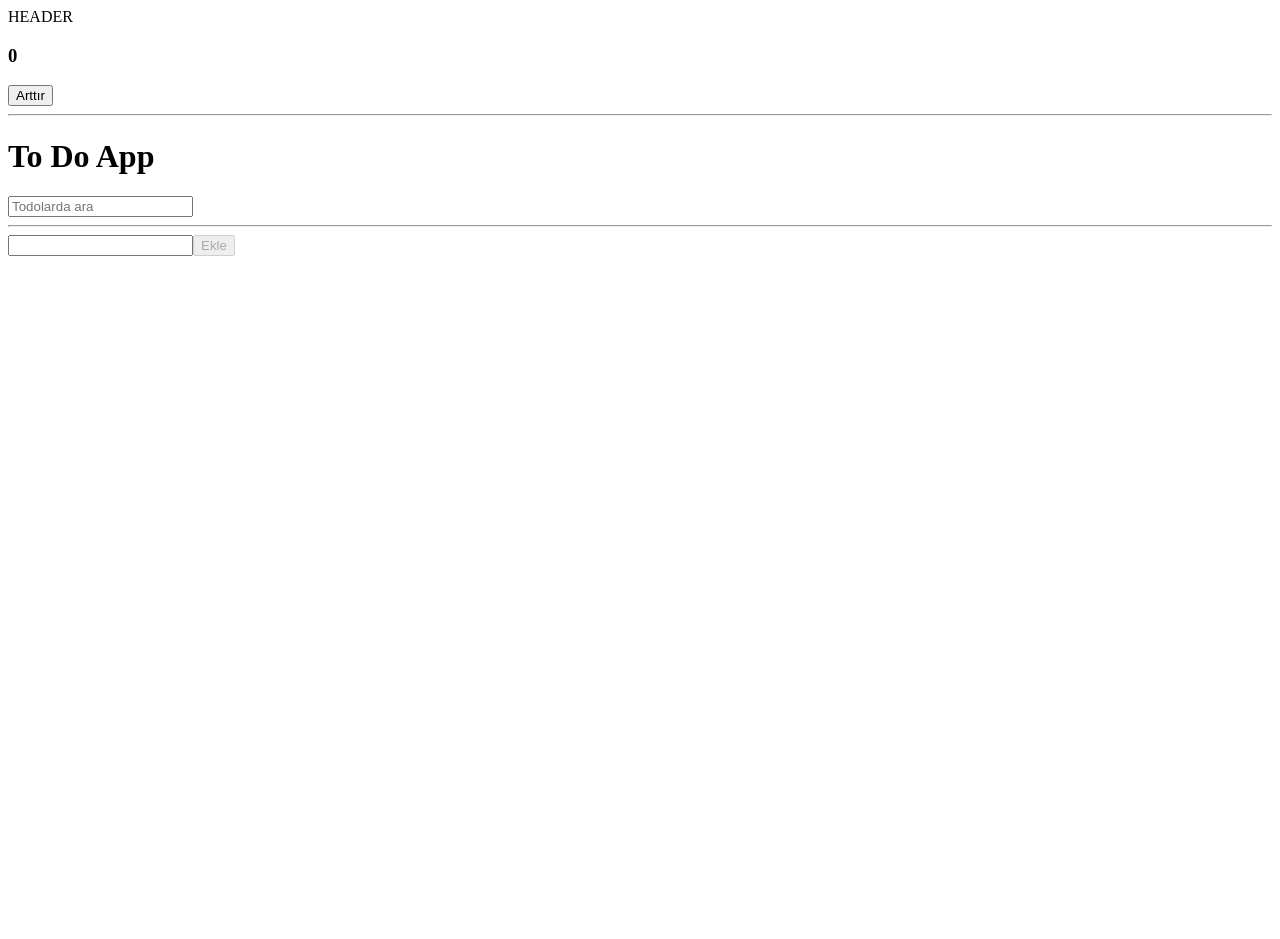
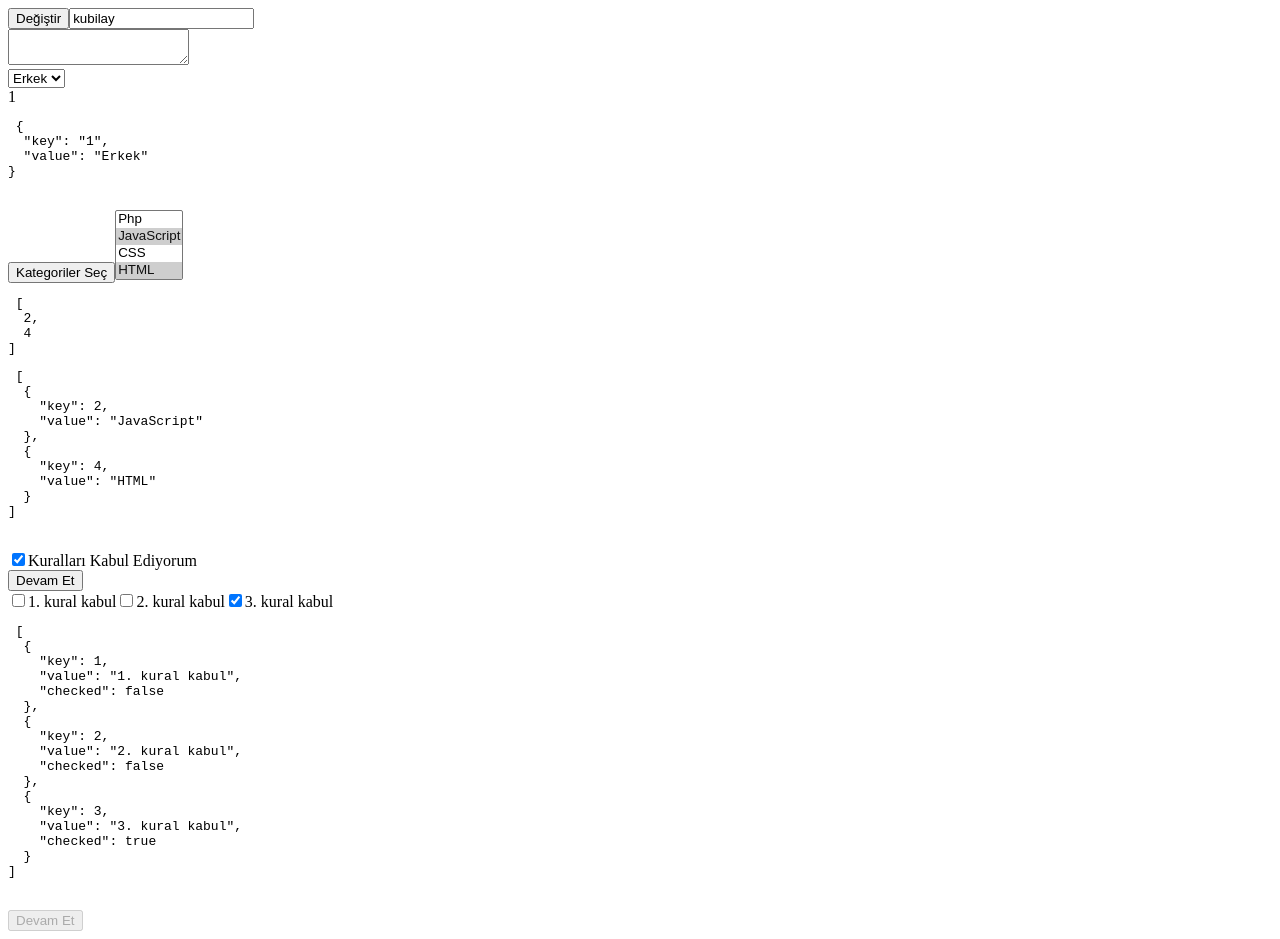
Before and after one commit to kubilayyazi78/ReactStarterKit, a React (Create React App) app: page / in a window 1280 px wide. Before the commit the page ends 800 px from the top, so only its background shows below. Built offline with nearby package versions, Linux system fonts and the light colour scheme.

Commit message:
Form elemanlarıyla çalışıldı.

```diff
--- a/src/App.js
+++ b/src/App.js
@@ -1,69 +1,124 @@
-import { useReducer, useState, useCallback, useMemo } from "react";
-import todoReducer from "./reducers/todoReducer";
-import Header from "./Header";
-import AddToDo from "./AddToDo";
-import Todos from "./Todos";
+//import { useMemo } from "react";
+import { useState } from "react";
+
 function App() {
-  console.log("app rendered");
-  const [state, dispatch] = useReducer(todoReducer, {
-    todos: [],
-    todo: "",
-    search: ''
-  });
+  // const genders=['Erkek','Kadın']
+  const genders = [
+    { key: "1", value: "Erkek" },
+    { key: "2", value: "Kadın" },
+  ];
+  const categoryList = [
+    { key: 1, value: "Php" },
+    { key: 2, value: "JavaScript" },
+    { key: 3, value: "CSS" },
+    { key: 4, value: "HTML" },
+  ];
 
-  const [count, setCount] = useState(0);
+  const checkRule=(key,checked)=>{
+    setRules(rules=>rules.map(rule=>{
+      if(key===rule.key){
+        rule.checked=checked
+      }
+      return rule
+    }))
+  }
 
-  const submitHandle = useCallback(
-    (e) => {
-      e.preventDefault();
-      dispatch({
-        type: "ADD_TODO",
-        todo: state.todo,
-      });
-      //  setTodos([...todos, todo]);
-      //  setTodo('')
-    },
-    [state.todo]
-  );
-  const onChange = useCallback((e) => {
-    //setTodo(e.target.value)
-    dispatch({
-      type: "SET_TODO",
-      value: e.target.value,
-    });
-  }, []);
-  const searchHandle = (e) => {
-    dispatch({
-      type: "SET_SEARCH",
-      value: e.target.value,
-    });
-  };
 
-  const filteredTodos = useMemo(()=>{
-    return state.todos.filter(todo=>todo.toLocaleLowerCase('TR').includes(state.search.toLocaleLowerCase('TR')))
-  },[state.search, state.todos])
+  const [name, setName] = useState("kubilay");
+  const [description, setDescription] = useState("");
+  const [gender, setGender] = useState("1");
+  const [categories, setCategories] = useState([2, 4]);
+  const [rule, setRule] = useState(true);
+  const [rules, setRules] = useState([
+    { key: 1, value: "1. kural kabul", checked: false },
+    { key: 2, value: "2. kural kabul", checked: false },
+    { key: 3, value: "3. kural kabul", checked: true },
+  ]);
+  // const selectedGender=useMemo(()=>{
+  //   return genders[gender]
+  // },[gender])
 
+  const selectedGender = genders.find((g) => g.key === gender);
+  const selectedCategories =
+    categories && categoryList.filter((c) => categories.includes(c.key));
+  const enabled=rules.every(rule=>rule.checked)
   return (
     <>
-      <Header></Header>
-      <h3>{count}</h3>
-      <button onClick={() => setCount((count) => count + 1)}>Arttır</button>
-      <hr></hr>
-      <h1>To Do App</h1>
+      <button onClick={() => setName("Yazı")}>Değiştir</button>
       <input
         type="text"
-        value={state.search}
-        placeholder="Todolarda ara"
-        onChange={searchHandle}
+        value={name}
+        onChange={(e) => setName(e.target.value)}
       ></input>
-      {state.search}
-      <hr></hr>
-      <AddToDo
-        onChange={onChange}
-        submitHandle={submitHandle}
-        todo={state.todo}
-      ></AddToDo>
-      <Todos todos={filteredTodos}></Todos>
+      <br></br>
+      <textarea
+        value={description}
+        onChange={(e) => setDescription(e.target.value)}
+      ></textarea>
+      <br></br>
+      <select value={gender} onChange={(e) => setGender(e.target.value)}>
+        {/* <option value="">Seçin</option>
+        <option value="1">Erkek</option>
+        <option value="2">Kadın</option> */}
+        {/* {genders.map((gender,index)=>(
+          <option value={index} key={index}>{gender}</option>
+        ))} */}
+        {genders.map((gender) => (
+          <option value={gender.key} key={gender.key}>
+            {gender.value}
+          </option>
+        ))}
+      </select>
+      <br></br>
+      {gender}
+      {/* {selectedGender} */}
+      <pre> {JSON.stringify(selectedGender, null, 2)}</pre>
+
+      <br></br>
+      <button onClick={() => setCategories([2, 3, 4])}>Kategoriler Seç</button>
+      <select
+        value={categories}
+        multiple={true}
+        onChange={(e) =>
+          setCategories(
+            [...e.target.selectedOptions].map((option) => +option.value)
+          )
+        }
+      >
+        {categoryList.map((category) => (
+          <option value={category.key} key={category.key}>
+            {category.value}
+          </option>
+        ))}
+      </select>
+      <pre> {JSON.stringify(categories, null, 2)}</pre>
+      <pre> {JSON.stringify(selectedCategories, null, 2)}</pre>
+
+      <br />
+      <label>
+        <input
+          type="checkbox"
+          checked={rule}
+          onChange={(e) => setRule(e.target.checked)}
+        ></input>
+        Kuralları Kabul Ediyorum
+      </label>
+      <br></br>
+      <button disabled={!rule}>Devam Et</button>
+
+      <br></br>
+
+      {rules.map((rule) => (
+        <label key={rule.key}>
+          <input type="checkbox" checked={rule.checked} onChange={e =>checkRule(rule.key,e.target.checked)}></input>
+          {rule.value}
+        </label>
+      ))}
+      <br></br>
+      <pre> {JSON.stringify(rules, null, 2)}</pre>
+      <br></br>
+      <button disabled={!enabled}>Devam Et</button>
+
     </>
   );
 }
```
Also changed, not shown: src/Example5.js (added, +72 -0 lines).
